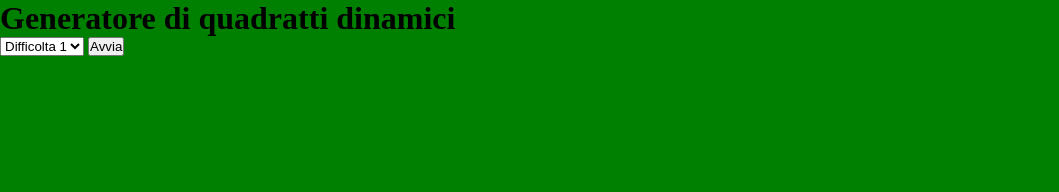
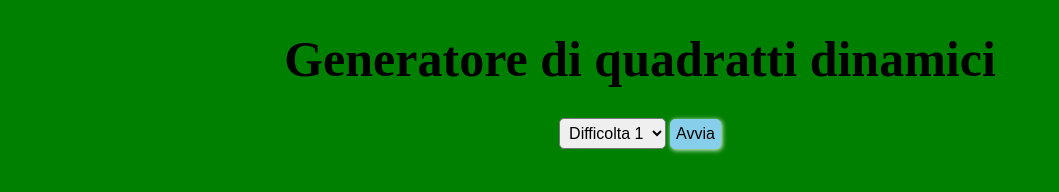
Before and after one commit to chrialge/js-campominato-grid, a plain HTML site: page index.html in a window 1280 px wide. Shown: the whole page, without its empty margins (0-1059 px from the left). Drawn offline with Linux system fonts and the light colour scheme.

Commit message:
add form

```diff
--- a/assets/css/style.css
+++ b/assets/css/style.css
@@ -5,6 +5,33 @@
 }
 body{
     background-color: green;
+
+    & header{
+        text-align: center;
+        max-width: 1000px;
+        width: 80%;
+        margin: auto;
+        padding: 30px;
+
+        & h1{
+            font-size: 50px;
+            margin-bottom: 30px;
+        }
+        & select{
+            padding: 5px;
+            font-size: 16px;
+            border-radius: 5px;
+
+        }
+        & button{
+            padding: 5px;
+            font-size: 16px;
+            border-radius: 5px;
+            background-color: skyblue;
+            border: 1px solid skyblue;
+            box-shadow: 1px 1px 5px white;
+        }
+    }
 
     & #container{
         max-width: 1000px;
--- a/assets/js/script.js
+++ b/assets/js/script.js
@@ -40,5 +40,4 @@ for (let i = 0; i < clickBoxElement.length; i++) {
 
     })
 }
-
 })
--- a/index.html
+++ b/index.html
@@ -11,9 +11,9 @@
         <h1>Generatore di quadratti dinamici</h1>
         <form action="">
             <select name="difficult" id="difficult">
-                <option value="hard">Difficolta 1</option>
-                <option value="normal">Difficolta 2</option>
-                <option value="easy">Difficolta 3</option>
+                <option value="100">Difficolta 1</option>
+                <option value="81">Difficolta 2</option>
+                <option value="49">Difficolta 3</option>
             </select>
             <button type="submit">Avvia</button>
         </form>
```
